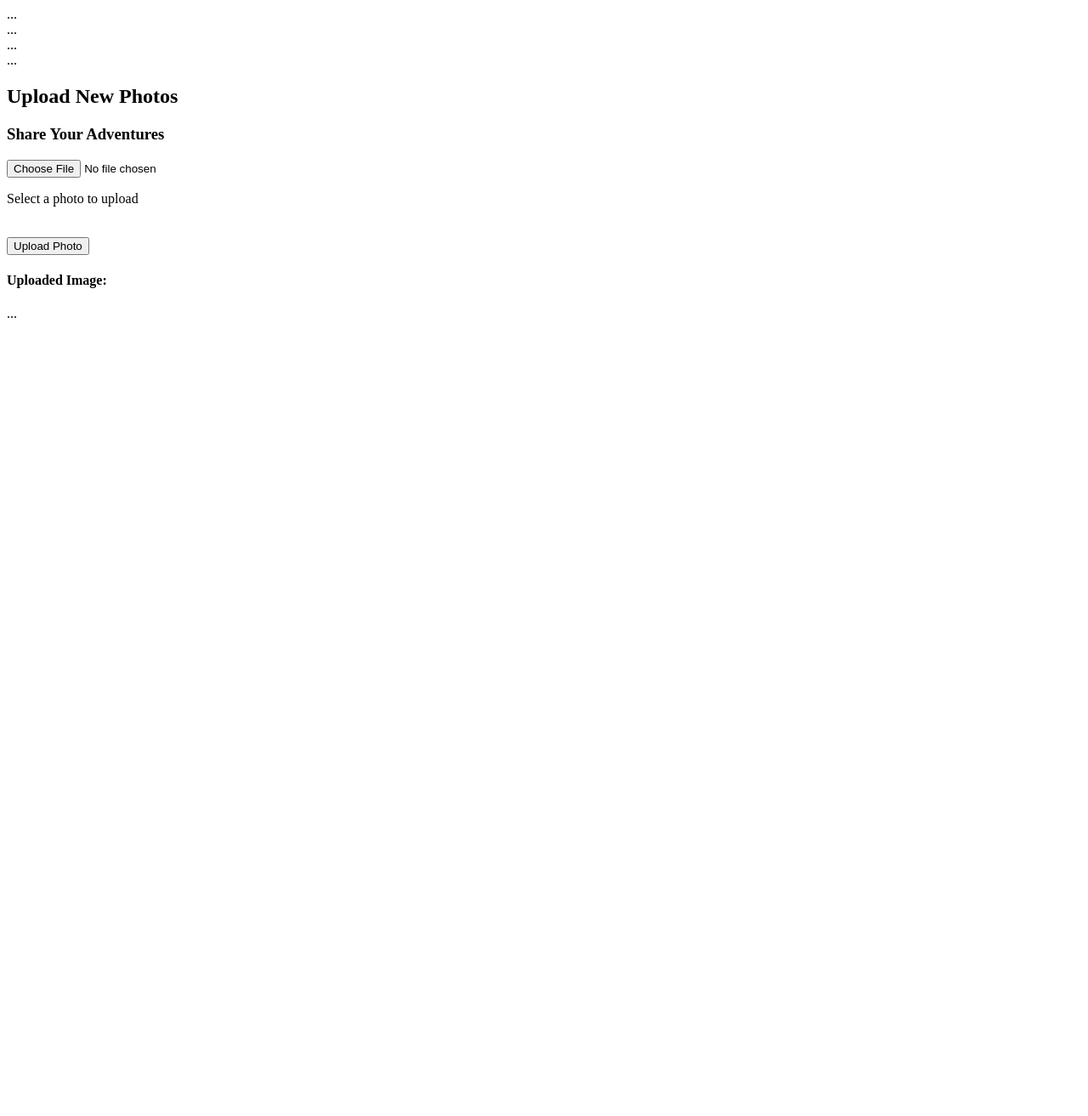
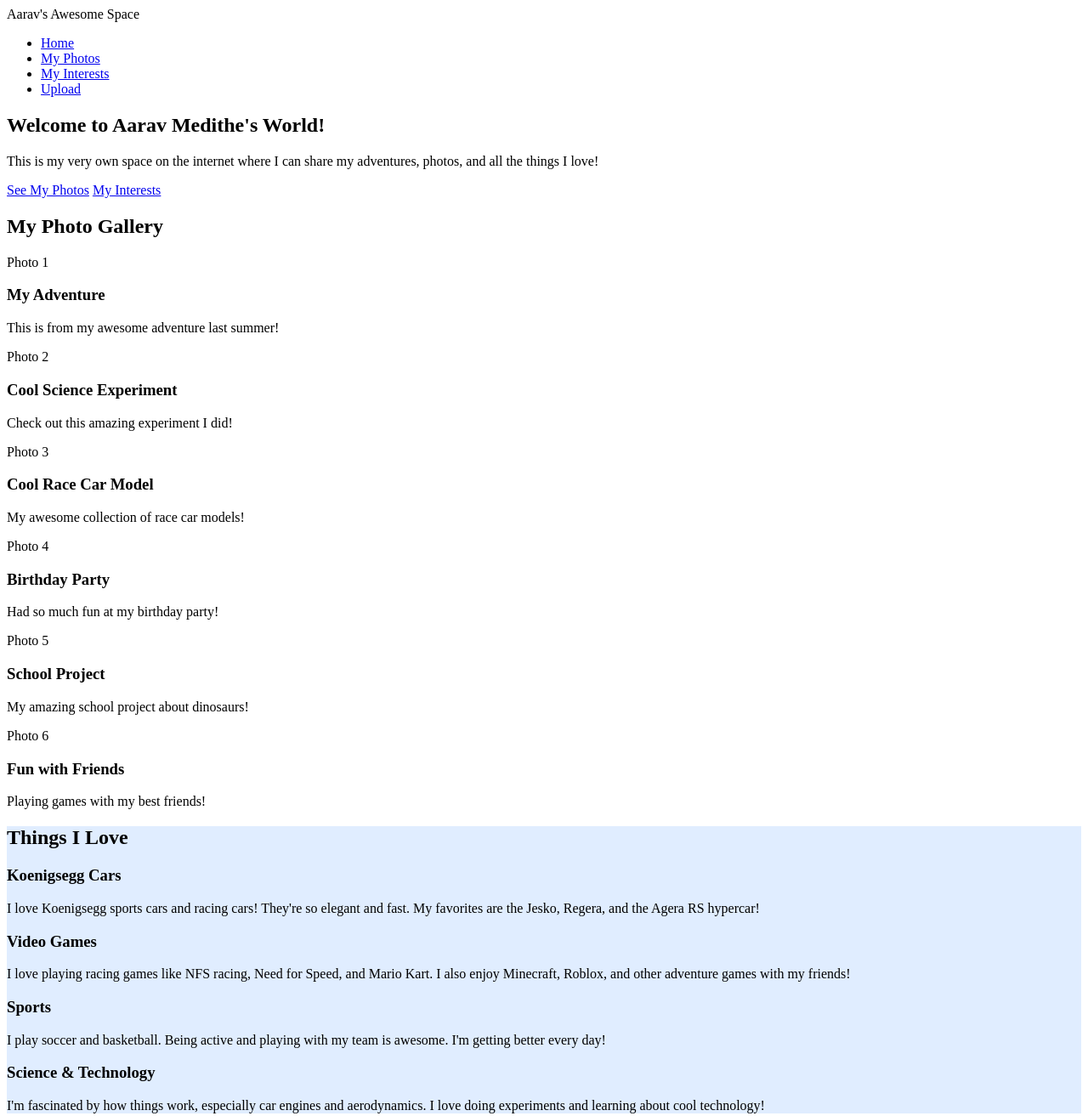
Before and after one commit to madhukiranm83/aarav-webpage, a plain HTML site: page index.html in a window 1280 px wide. Shown: the top 1313 px of the page at 85% size. Before the commit the page ends 800 px from the top, so only its background shows below. Drawn offline with Linux system fonts and the light colour scheme.

Commit message:
Update index.html

```diff
--- a/index.html
+++ b/index.html
@@ -4,13 +4,116 @@
 <meta charset="UTF-8">
 <meta name="viewport" content="width=device-width, initial-scale=1.0">
 <title>Aarav's Awesome Space</title>
-<!-- (Styles untouched for brevity) -->
+<style>
+/* All your styles remain the same – untouched */
+/* [omitted for brevity, but keep all your CSS here exactly as you had it] */
+</style>
 </head>
 <body>
-<header>...</header>
-<section id="home" class="hero">...</section>
-<section id="photos" class="content-section">...</section>
-<section id="interests" class="content-section">...</section>
+<header>
+  <div class="container header-content">
+    <div class="site-title">Aarav's Awesome Space</div>
+    <nav>
+      <ul>
+        <li><a href="#home">Home</a></li>
+        <li><a href="#photos">My Photos</a></li>
+        <li><a href="#interests">My Interests</a></li>
+        <li><a href="#upload">Upload</a></li>
+      </ul>
+    </nav>
+  </div>
+</header>
+
+<section id="home" class="hero">
+  <div class="container">
+    <h1>Welcome to Aarav Medithe's World!</h1>
+    <p>This is my very own space on the internet where I can share my adventures, photos, and all the things I love!</p>
+    <div class="hero-buttons">
+      <a href="#photos" class="btn btn-primary">See My Photos</a>
+      <a href="#interests" class="btn btn-secondary">My Interests</a>
+    </div>
+  </div>
+</section>
+
+<section id="photos" class="content-section">
+  <div class="container">
+    <h2 class="section-heading">My Photo Gallery</h2>
+    <div class="photo-grid">
+      <div class="photo-item">
+        <div class="photo-placeholder">Photo 1</div>
+        <div class="photo-info">
+          <h3>My Adventure</h3>
+          <p>This is from my awesome adventure last summer!</p>
+        </div>
+      </div>
+
+      <div class="photo-item">
+        <div class="photo-placeholder">Photo 2</div>
+        <div class="photo-info">
+          <h3>Cool Science Experiment</h3>
+          <p>Check out this amazing experiment I did!</p>
+        </div>
+      </div>
+
+      <div class="photo-item">
+        <div class="photo-placeholder">Photo 3</div>
+        <div class="photo-info">
+          <h3>Cool Race Car Model</h3>
+          <p>My awesome collection of race car models!</p>
+        </div>
+      </div>
+
+      <div class="photo-item">
+        <div class="photo-placeholder">Photo 4</div>
+        <div class="photo-info">
+          <h3>Birthday Party</h3>
+          <p>Had so much fun at my birthday party!</p>
+        </div>
+      </div>
+
+      <div class="photo-item">
+        <div class="photo-placeholder">Photo 5</div>
+        <div class="photo-info">
+          <h3>School Project</h3>
+          <p>My amazing school project about dinosaurs!</p>
+        </div>
+      </div>
+
+      <div class="photo-item">
+        <div class="photo-placeholder">Photo 6</div>
+        <div class="photo-info">
+          <h3>Fun with Friends</h3>
+          <p>Playing games with my best friends!</p>
+        </div>
+      </div>
+    </div>
+  </div>
+</section>
+
+<section id="interests" class="content-section" style="background-color: #e0edff;">
+  <div class="container">
+    <h2 class="section-heading">Things I Love</h2>
+    <div class="interests-list">
+      <div class="interest-card">
+
+        <h3>Koenigsegg Cars</h3>
+        <p>I love Koenigsegg sports cars and racing cars! They're so elegant and fast. My favorites are the Jesko, Regera, and the Agera RS hypercar!</p>
+      </div>
+      <div class="interest-card">
+        <h3>Video Games</h3>
+        <p>I love playing racing games like NFS racing, Need for Speed, and Mario Kart. I also enjoy Minecraft, Roblox, and other adventure games with my friends!</p>
+      </div>
+      <div class="interest-card">
+        <h3>Sports</h3>
+        <p>I play soccer and basketball. Being active and playing with my team is awesome. I'm getting better every day!</p>
+      </div>
+      <div class="interest-card">
+        <h3>Science & Technology</h3>
+        <p>I'm fascinated by how things work, especially car engines and aerodynamics. I love doing experiments and learning about cool technology!</p>
+      </div>
+    </div>
+  </div>
+</section>
 
 <section id="upload" class="content-section">
   <div class="container">
@@ -18,7 +121,7 @@
     <div class="upload-section">
       <h3>Share Your Adventures</h3>
       <div class="file-upload">
-        <input type="file" id="fileInput" />
+        <input type="file" id="fileInput" accept="image/*" />
         <p>Select a photo to upload</p>
       </div>
       <button class="btn btn-primary" onclick="uploadImage()" style="margin-top: 20px;">Upload Photo</button>
@@ -30,9 +133,20 @@
   </div>
 </section>
 
-<footer>...</footer>
+<footer>
+  <div class="container footer-content">
+    <p>This is my awesome personal website!</p>
+    <p>Made with ❤️ by Aarav Medithe</p>
+    <div class="social-links">
+      <a href="#">Share</a>
+      <a href="#">About Me</a>
+      <a href="#">My Friends</a>
+    </div>
+    <div class="checkered-flag">🏁</div>
+  </div>
+</footer>
 
-<!-- Firebase SDKs -->
+<!-- Firebase SDK -->
 <script src="https://www.gstatic.com/firebasejs/9.6.10/firebase-app-compat.js"></script>
 <script src="https://www.gstatic.com/firebasejs/9.6.10/firebase-storage-compat.js"></script>
 <script>
@@ -53,16 +167,16 @@
     if (!file) return alert("Please select a file.");
 
     const ref = storage.ref('uploads/' + file.name);
-    ref.put(file).then(snapshot => {
-      return snapshot.ref.getDownloadURL();
-    }).then(url => {
+    ref.put(file).then(snapshot => snapshot.ref.getDownloadURL())
+      .then(url => {
         const img = document.getElementById('uploadedImage');
         img.src = url;
         img.style.display = 'block';
         alert("Image uploaded successfully!");
-    }).catch(err => {
+      })
+      .catch(err => {
         console.error("Upload failed", err);
-      alert("Upload failed!");
+        alert("Upload failed! Check console for errors.");
       });
   }
 </script>
```
Lines whose indentation alone changed are shown as unchanged.
